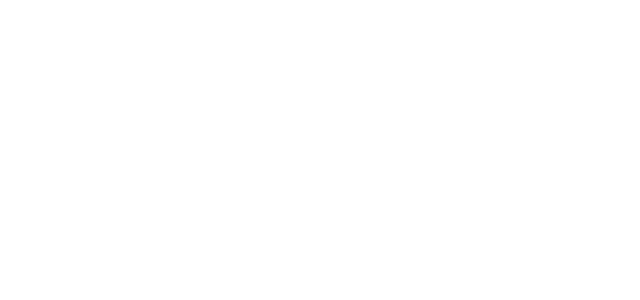
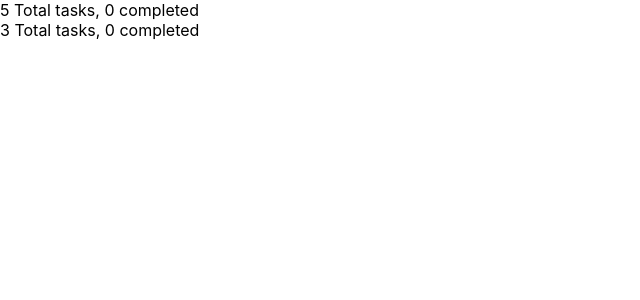
Before and after one commit to burkegg/wonderschool, a React (Create React App) app: page / in a window 1280 px wide. Shown: the top 300 px of the page, without its empty margins (0-640 px from the left). Built offline with nearby package versions, Linux system fonts and the light colour scheme.

Commit message:
Added additional components.

```diff
--- a/src/App.js
+++ b/src/App.js
@@ -1,38 +1,70 @@
 import React, { Component } from 'react';
 import { payload } from './data/data';
+// import List from './List';
+import Default from './Default';
 
 class App extends Component {
   constructor(props) {
     super(props);
     this.state={
+      view: 'default',
+      taskGroups: [],
+      data: [],
     };
+    this.countGroupTasks = this.countGroupTasks.bind(this);
+    this.countGroupCompleted = this.countGroupCompleted.bind(this);
   }
 
-  useHardcoded() {
-    let groups = {};
-    // make a dict of all groups as:  { group: [items] }
-    for (let idx = 0; idx < payload.length; idx++) {
-      let name = payload[idx].group;
-      if (!groups[payload[idx].group]) {
-        groups[name] = [payload[idx]];
-      } else {
-        groups[name] = groups[name].concat(payload[idx])
-      }
-    }
-    this.setState({ taskLists: groups }, () => {console.log(this.state)});
+  tasksToState(payload) {
+    this.setState({ data: payload }, () => {console.log(this.state)});
   }
 
   componentDidMount() {
-    this.useHardcoded();
+    this.tasksToState(payload);
   }
+
+  countGroupTasks(groupName) {
+    // Return the number of tasks for a group
+    let count = 0;
+    const { data } = this.state;
+    for (let idx = 0; idx < data.length; idx++) {
+      if (data[idx].group === groupName) {
+        count += 1;
+      }
+    }
+    return count;
+  }
+
+  countGroupCompleted(groupName) {
+    // Return the number of completed tasks for a group
+    let count = 0;
+    const { data } = this.state;
+    for (let idx = 0; idx < data.length; idx++) {
+      if (data[idx].completedAt !== null) {
+        count += 1;
+      }
+    }
+    return count;
+  }
+
   render() {
-    return (
-      <div className="App">
-        <header className="App-header">
+    const { data } = this.state;
+    const { view } = this.state;
 
-        </header>
-      </div>
-    );
+    if (!data) {
+      return (
+        <div>Add some tasks!</div>
+      )
+    }
+    if (view === 'default') {
+      return(
+        <Default
+          data={data}
+          countGroupCompleted={this.countGroupCompleted}
+          countGroupTasks={this.countGroupTasks}
+        />
+      )
+    }
   }
 }
 
--- /dev/null
+++ b/src/Default.js
@@ -0,0 +1,20 @@
+import React from 'react';
+import DefaultCard from './DefaultCard';
+
+export default (props) => {
+  const { countGroupCompleted, countGroupTasks, data } = props;
+  let groupNames = [];
+  for (let idx = 0; idx < data.length; idx++) {
+    if (!groupNames.includes(data[idx].group)) {
+      groupNames.push(data[idx].group);
+    }
+  }
+  console.log(groupNames);
+  return(
+    groupNames.map((name) => {
+      let total = countGroupTasks(name);
+      let completed = countGroupCompleted(name);
+      return (<DefaultCard total={total} completed={completed} />)
+    })
+  )
+}
--- /dev/null
+++ b/src/DefaultCard.js
@@ -0,0 +1,10 @@
+import React from 'react';
+
+export default (props)=>{
+  console.log('card', props);
+  return(
+
+    <div>{props.total} Total tasks, {props.completed} completed</div>
+
+  )
+}
--- /dev/null
+++ b/src/GroupItem.js
@@ -0,0 +1,5 @@
+import React from 'react';
+
+export default (props) => {
+  return(<div>groupItem</div>)
+}
--- a/src/Item.js
+++ b/src/Item.js
@@ -1,3 +1,6 @@
+import React from 'react';
+
 export default function Item(props) {
+  const { item } = props;
   return (<div>placeholder for item</div>)
 }
--- a/src/List.js
+++ b/src/List.js
@@ -1,5 +1,9 @@
+// import Item from './Item';
+import React from 'react';
+
 export default function List(props) {
+  const { list } = props;
   return (
-    <div>placholder for List </div>
+    list.map(item => (<div>{item.id}</div>))
     )
 };
```
